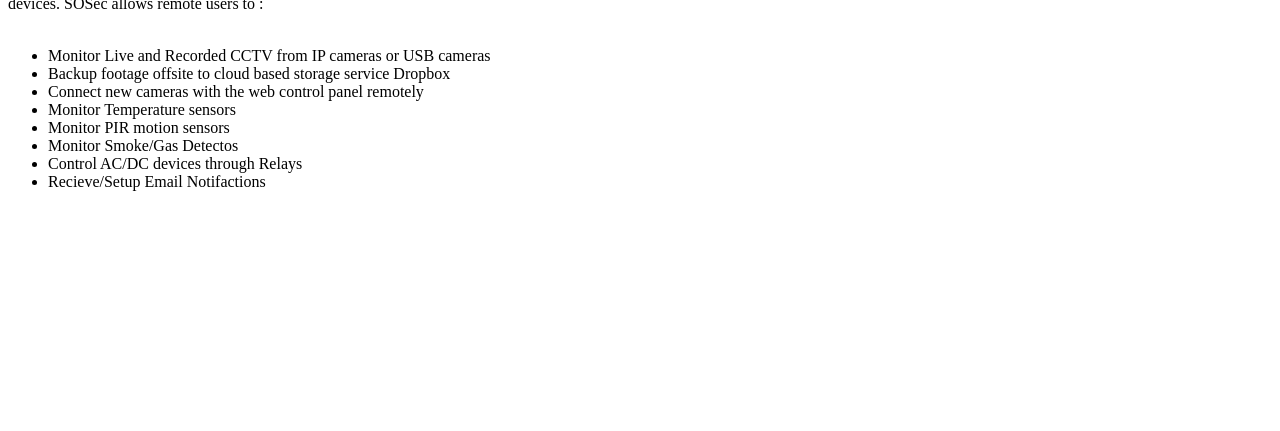
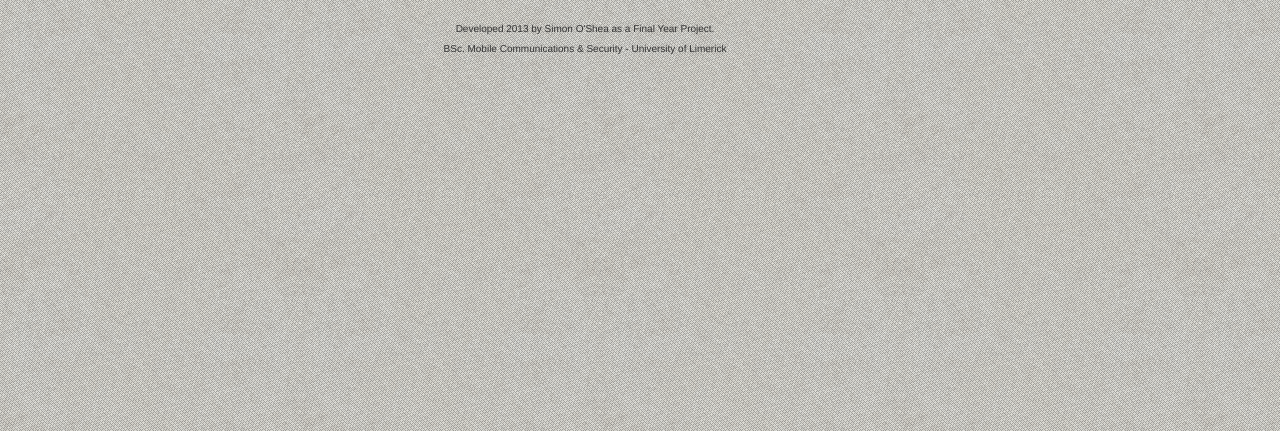
Before and after one commit to simonoshea/pisos, a PHP site: page /about.php in a window 1280 px wide. Shown: the part 103-534 px from the top of the page. Run offline with PHP 8.4, Linux system fonts and the light colour scheme.

Commit message:
added contact and about pages. updated menu

```diff
--- a/htdocs/about.php
+++ b/htdocs/about.php
@@ -1,20 +1,34 @@
-<div id="content">
-<div id="pagetitle">
-What is this?
-</div>
-<br/>
-<br/>
-PiSos is a Linux/Raspberry Pi based security and remote monitoring project. PiSos allows users to monitor remote locations via a web interface. The web control panel interfaces with devices and sensors that are attached to the remote LAN or to the Raspberry Pi itself. The Raspberry Pi operates as a web server to host the web interface and as a host device for sensors, cctv cameras or other devices. SOSec allows remote users to :
-<br/>
-<br/>
-<ul>
-<li>Monitor Live and Recorded CCTV from IP cameras or USB cameras</li>
-<li>Backup footage offsite to cloud based storage service Dropbox</li>
-<li>Connect new cameras with the web control panel remotely</li>
-<li>Monitor Temperature sensors</li>
-<li>Monitor PIR motion sensors</li>
-<li>Monitor Smoke/Gas Detectos</li>
-<li>Control AC/DC devices through Relays</li>
-<li>Recieve/Setup Email Notifactions</li>
-</ul>
-</div>
+<?php
+require_once ($_SERVER['DOCUMENT_ROOT'].'/core/lib/authuser.php');
+$membership = New User();
+$member = $membership->confirm_User();
+?>
+<!DOCTYPE html>
+<html lang="en">
+<head>
+	<meta http-equiv="Content-Type" content="text/html; charset=UTF-8">
+	<title>PiSos | Welcome</title>
+	<link rel="stylesheet" type="text/css" href="theme/style/style.css" />
+	<link rel="stylesheet" type="text/css" href="theme/style/bootstrap.css" />
+	<link rel="stylesheet" type="text/css" href="theme/style/bootstrap-responsive.css" />
+	<script type="text/javascript" src="theme/lib/js/jquery-1.8.2.min.js"></script>
+	<script type="text/javascript" src="theme/lib/js/bootstrap.js"></script>
+</head>
+<body>
+	<?php
+	include($_SERVER['DOCUMENT_ROOT'] . '/menu.php');
+	?>
+	<div class="container" id="wrapper">
+		<div id="pagetitle">About</div>
+			Want to know about PiSos? Ok.
+		</div>
+		<div class="row">
+			<div id="footer" class="span4 offset4" style="text-align:center;">
+				<?php
+				include($_SERVER['DOCUMENT_ROOT'] . '/hq/footer.php');
+				?>
+			</div>
+		</div>
+	</div>
+</body>
+</html>
--- a/htdocs/menu.php
+++ b/htdocs/menu.php
@@ -27,8 +27,8 @@ if (isset($_SESSION['user'])) {
 			<div class="navbar-inner">
 				<ul class="nav">
 				<a href="#" class="brand">PiSos Panel</a>
-				<li><a href="#">About</a></li>
-				<li><a href="#">Contact</a></li>
+				<li><a href="../about.php">About</a></li>
+				<li><a href="../contact.php">Contact</a></li>
 				</ul>
 				<ul class="nav pull-right">
 				<li class="dropdown">
```
Also changed, not shown: htdocs/contact.php (+33 -0 lines).
